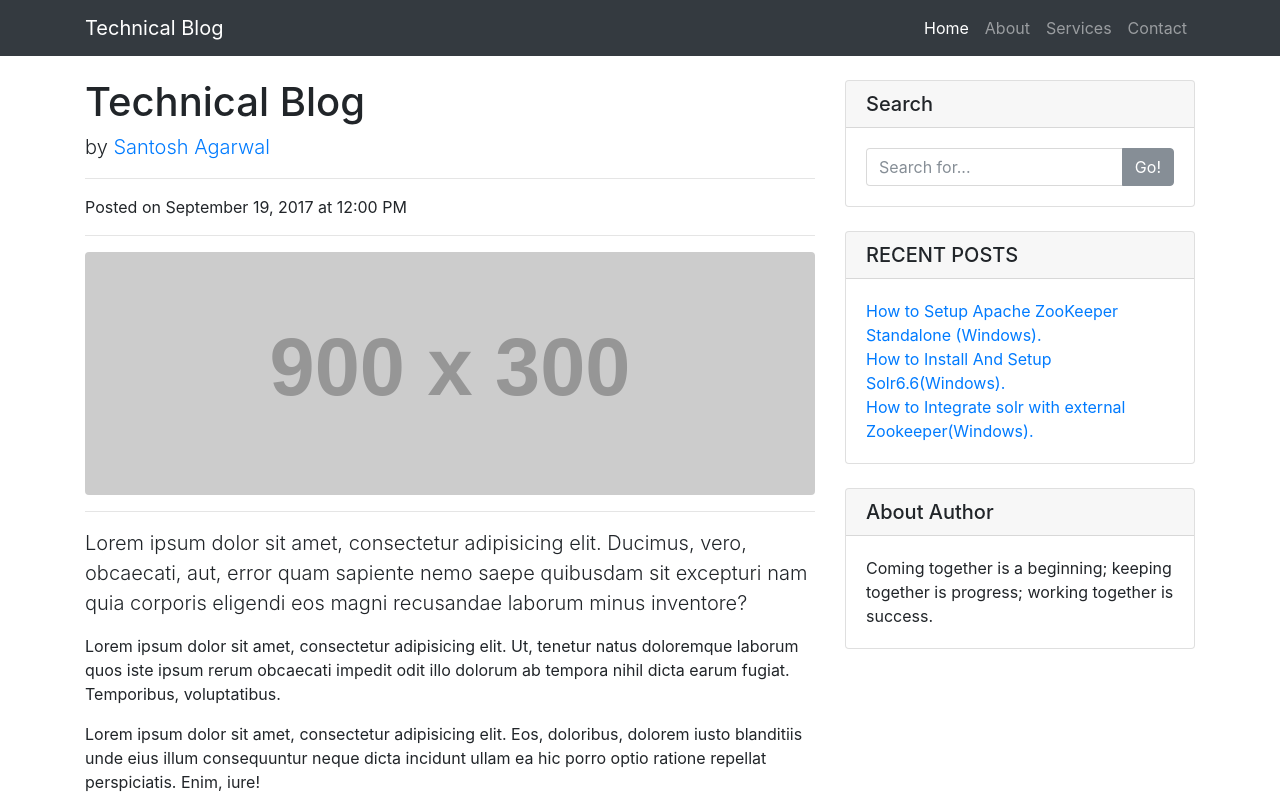
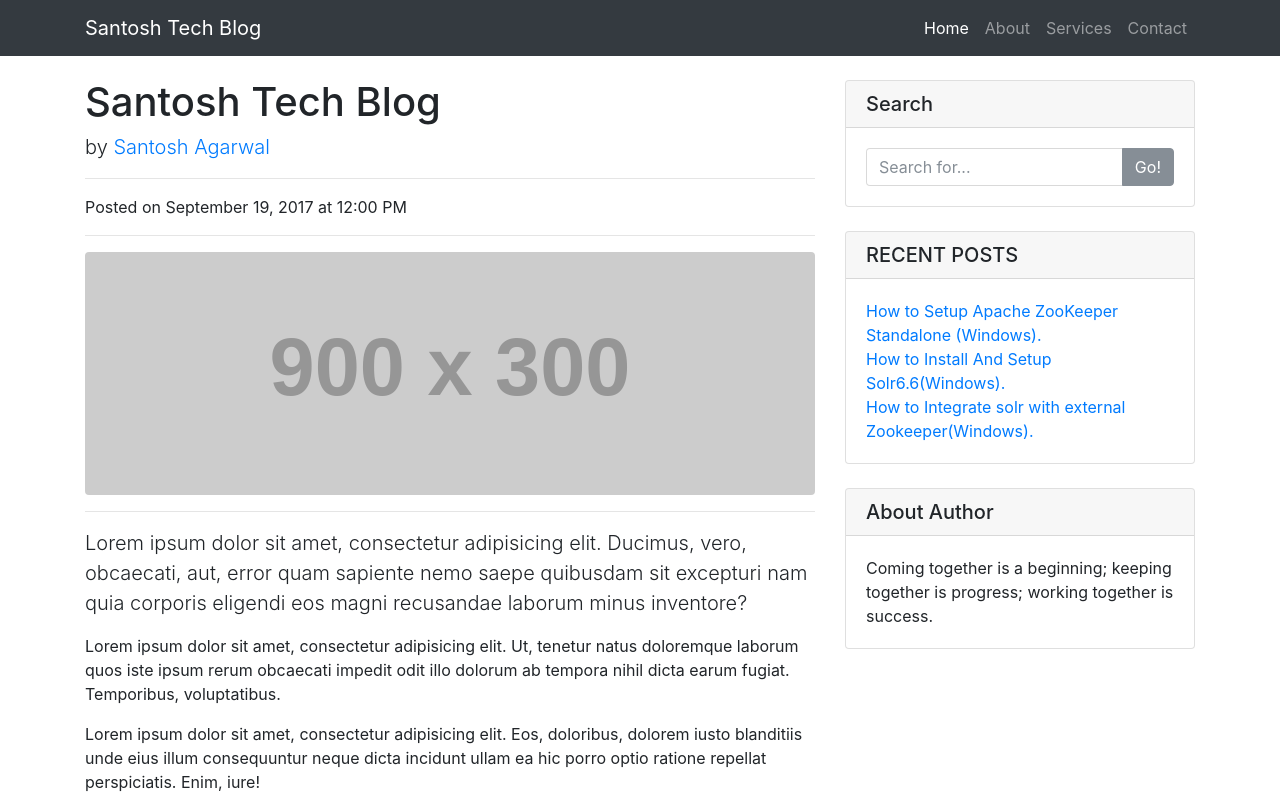
Before and after one commit to santoshagarwal/santoshagarwal.github.io, a website: page index.html in a window 1280 px wide. Shown: the top 800 px of the page. Drawn offline with Linux system fonts and the light colour scheme; placeholder pictures from the web are drawn by us.

Commit message:
Index file changes for naming

```diff
--- a/index.html
+++ b/index.html
@@ -8,7 +8,7 @@
     <meta name="description" content="">
     <meta name="author" content="">
 
-    <title>Santosh Agarwal Blog</title>
+    <title>Santosh Tech Blog</title>
 
     <!-- Bootstrap core CSS -->
     <link href="vendor/bootstrap/css/bootstrap.min.css" rel="stylesheet">
@@ -23,7 +23,7 @@
     <!-- Navigation -->
     <nav class="navbar navbar-expand-lg navbar-dark bg-dark fixed-top">
       <div class="container">
-        <a class="navbar-brand" href="#">Technical Blog</a>
+        <a class="navbar-brand" href="#">Santosh Tech Blog</a>
         <button class="navbar-toggler" type="button" data-toggle="collapse" data-target="#navbarResponsive" aria-controls="navbarResponsive" aria-expanded="false" aria-label="Toggle navigation">
           <span class="navbar-toggler-icon"></span>
         </button>
@@ -57,7 +57,7 @@
         <div class="col-lg-8">
 
           <!-- Title -->
-          <h1 class="mt-4">Technical Blog</h1>
+          <h1 class="mt-4">Santosh Tech Blog</h1>
 
           <!-- Author -->
           <p class="lead">
```
